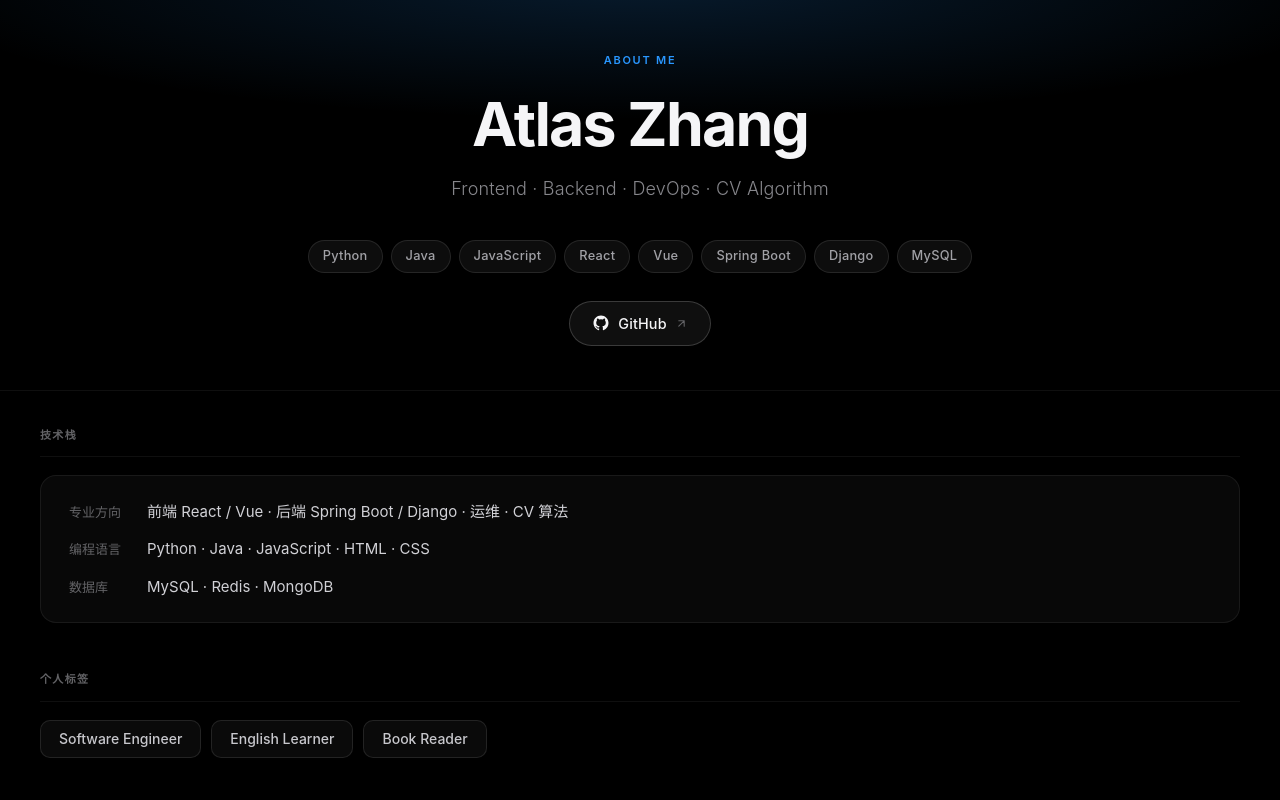
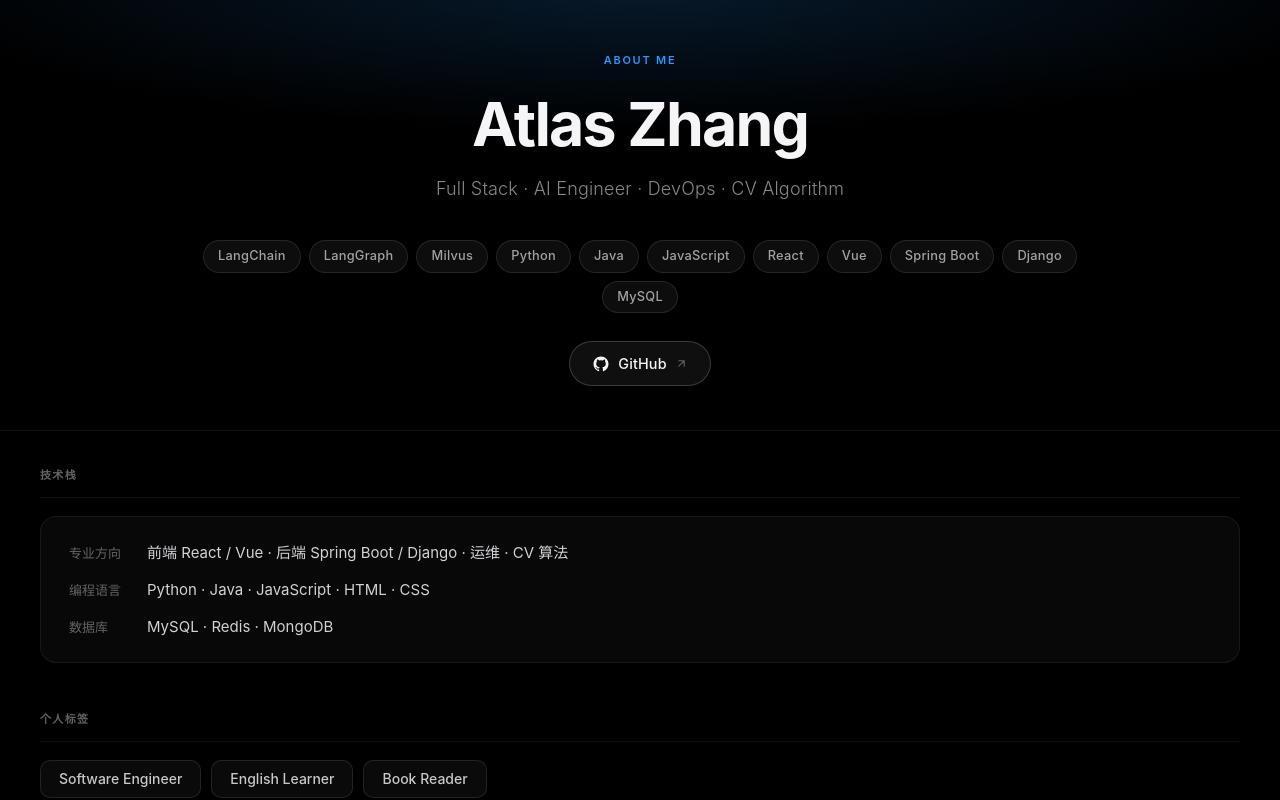
Before and after one commit to Atlas-Zhang/Atlas-zhang.github.io, a Vue app: page / in a window 1280 px wide. Shown: the top 800 px of the page. Built offline with nearby package versions, Linux system fonts and the light colour scheme.

Commit message:
Update Info

```diff
--- a/src/views/aboutMe/AboutMe.vue
+++ b/src/views/aboutMe/AboutMe.vue
@@ -7,11 +7,11 @@
       <div class="hero-inner">
         <p class="hero-eyebrow">About Me</p>
         <h1 class="hero-headline">Atlas Zhang</h1>
-        <p class="hero-sub">Frontend · Backend · DevOps · CV Algorithm</p>
+        <p class="hero-sub">Full Stack · AI Engineer · DevOps · CV Algorithm</p>
         <div class="hero-chips">
           <span v-for="s in heroSkills" :key="s">{{ s }}</span>
         </div>
-        <a class="github-btn" href="https://github.com/Largefreedom" target="_blank" rel="noopener">
+        <a class="github-btn" href="https://github.com/Atlas-Zhang" target="_blank" rel="noopener">
           <svg viewBox="0 0 24 24" fill="currentColor" aria-hidden="true">
             <path d="M12 2C6.477 2 2 6.484 2 12.017c0 4.425 2.865 8.18 6.839 9.504.5.092.682-.217.682-.483 0-.237-.008-.868-.013-1.703-2.782.605-3.369-1.343-3.369-1.343-.454-1.158-1.11-1.466-1.11-1.466-.908-.62.069-.608.069-.608 1.003.07 1.531 1.032 1.531 1.032.892 1.53 2.341 1.088 2.91.832.092-.647.35-1.088.636-1.338-2.22-.253-4.555-1.113-4.555-4.951 0-1.093.39-1.988 1.029-2.688-.103-.253-.446-1.272.098-2.65 0 0 .84-.27 2.75 1.026A9.564 9.564 0 0112 6.844a9.59 9.59 0 012.504.337c1.909-1.296 2.747-1.027 2.747-1.027.546 1.379.202 2.398.1 2.651.64.7 1.028 1.595 1.028 2.688 0 3.848-2.339 4.695-4.566 4.943.359.309.678.92.678 1.855 0 1.338-.012 2.419-.012 2.747 0 .268.18.58.688.482A10.02 10.02 0 0022 12.017C22 6.484 17.522 2 12 2z"/>
           </svg>
@@ -32,7 +32,7 @@
         <div class="bio-list">
           <div class="bio-row">
             <span class="bio-key">专业方向</span>
-            <span class="bio-val">前端 React / Vue · 后端 Spring Boot / Django · 运维 · CV 算法</span>
+            <span class="bio-val">前端 React / Vue · 后端 Spring Boot / Django · 运维 · CV 算法 </span>
           </div>
           <div class="bio-row">
             <span class="bio-key">编程语言</span>
@@ -153,7 +153,7 @@
               <span class="badge badge-blue">实时换脸</span>
               <span class="badge">变声器</span>
             </div>
-            <a class="proj-github-link" href="https://github.com/Largefreedom/FaceSwap" target="_blank" rel="noopener">
+            <a class="proj-github-link" href="https://github.com/Atlas-Zhang/FaceSwap" target="_blank" rel="noopener">
               <svg viewBox="0 0 24 24" fill="currentColor">
                 <path d="M12 2C6.477 2 2 6.484 2 12.017c0 4.425 2.865 8.18 6.839 9.504.5.092.682-.217.682-.483 0-.237-.008-.868-.013-1.703-2.782.605-3.369-1.343-3.369-1.343-.454-1.158-1.11-1.466-1.11-1.466-.908-.62.069-.608.069-.608 1.003.07 1.531 1.032 1.531 1.032.892 1.53 2.341 1.088 2.91.832.092-.647.35-1.088.636-1.338-2.22-.253-4.555-1.113-4.555-4.951 0-1.093.39-1.988 1.029-2.688-.103-.253-.446-1.272.098-2.65 0 0 .84-.27 2.75 1.026A9.564 9.564 0 0112 6.844a9.59 9.59 0 012.504.337c1.909-1.296 2.747-1.027 2.747-1.027.546 1.379.202 2.398.1 2.651.64.7 1.028 1.595 1.028 2.688 0 3.848-2.339 4.695-4.566 4.943.359.309.678.92.678 1.855 0 1.338-.012 2.419-.012 2.747 0 .268.18.58.688.482A10.02 10.02 0 0022 12.017C22 6.484 17.522 2 12 2z"/>
               </svg>
@@ -233,7 +233,7 @@
 <script setup>
 import { ref } from 'vue'
 
-const heroSkills = ['Python', 'Java', 'JavaScript', 'React', 'Vue', 'Spring Boot', 'Django', 'MySQL']
+const heroSkills = ['LangChain','LangGraph','Milvus','Python', 'Java', 'JavaScript', 'React', 'Vue', 'Spring Boot', 'Django', 'MySQL']
 
 const slides1 = ref(0)
 const slides2 = ref(0)
```
